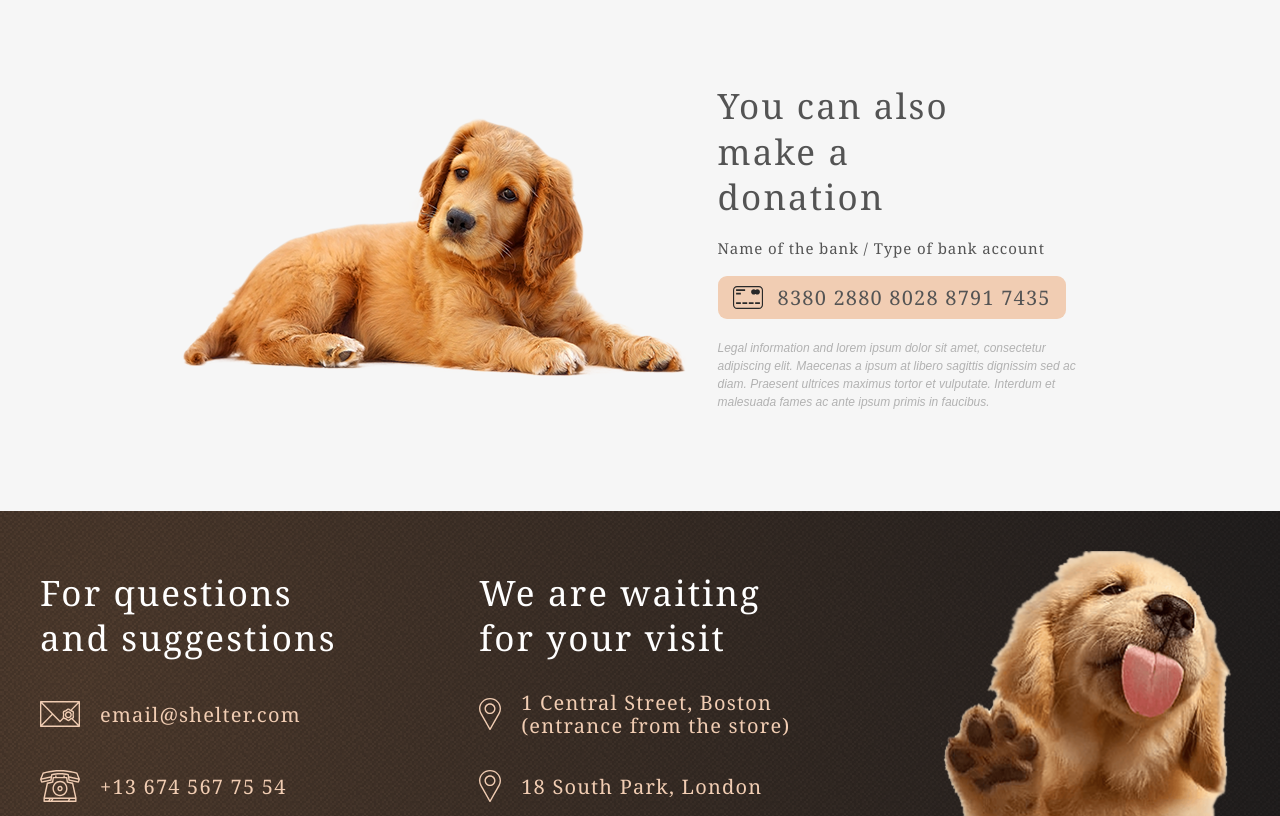
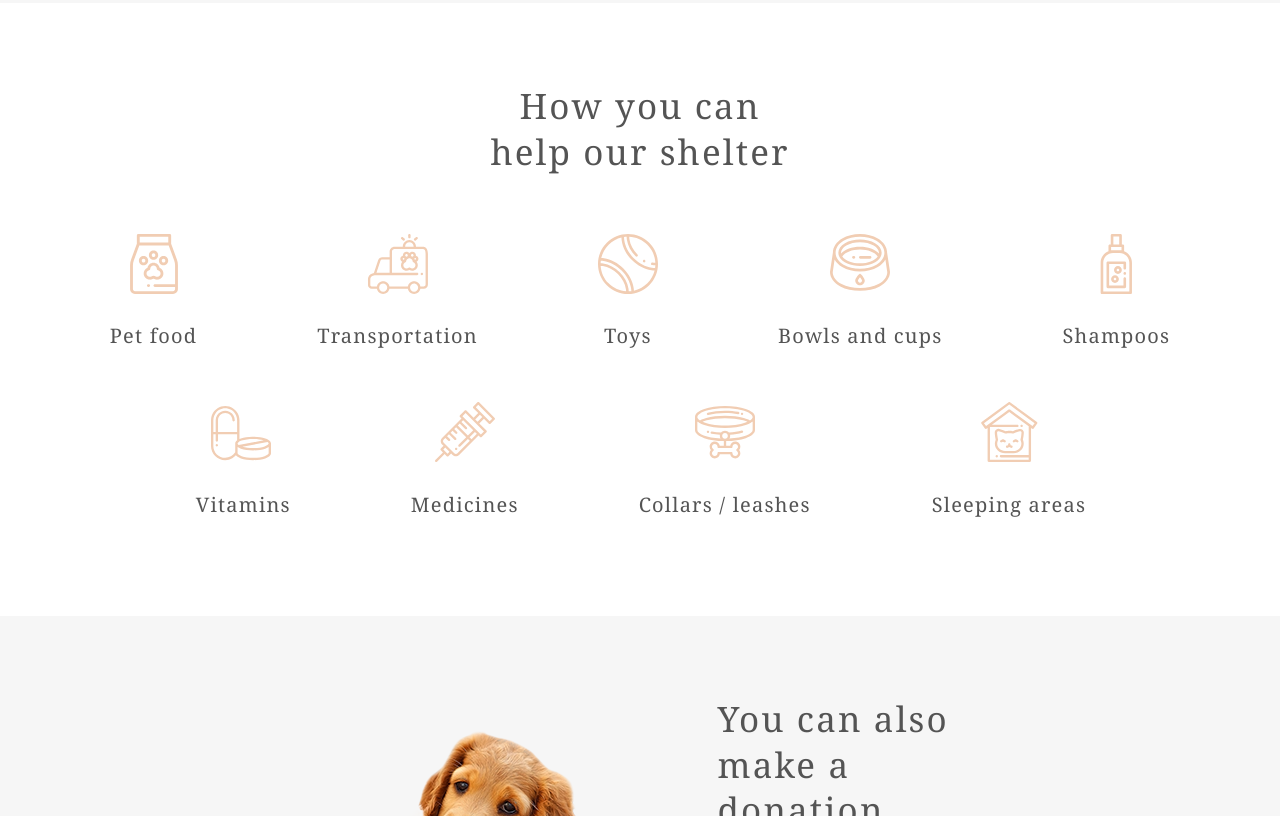
Before and after one commit to h3nnessey/2023q1, a plain HTML site: page shelter/pages/main/index.html in a window 1280 px wide. Shown: the part 2382-3198 px from the top of the page. Drawn offline with Linux system fonts and the light colour scheme.

Commit message:
feat: add help block in main page

```diff
--- a/shelter/pages/main/index.html
+++ b/shelter/pages/main/index.html
@@ -109,6 +109,67 @@
           <a class="pets__btn btn" href="../pets">Get to know the rest</a>
         </div>
       </section>
+      <section class="help" id="help">
+        <div class="container">
+          <h2 class="help__title">How you can help our shelter</h2>
+          <div class="help__items">
+            <div class="help__item help-item">
+              <div class="help-item__image">
+                <img src="../../assets/images/svg/help/pet-food.svg" alt="Pet food" />
+              </div>
+              <h3 class="help-item__title">Pet food</h3>
+            </div>
+            <div class="help__item help-item">
+              <div class="help-item__image">
+                <img src="../../assets/images/svg/help/transportation.svg" alt="Transportation" />
+              </div>
+              <h3 class="help-item__title">Transportation</h3>
+            </div>
+            <div class="help__item help-item">
+              <div class="help-item__image">
+                <img src="../../assets/images/svg/help/toys.svg" alt="Toys" />
+              </div>
+              <h3 class="help-item__title">Toys</h3>
+            </div>
+            <div class="help__item help-item">
+              <div class="help-item__image">
+                <img src="../../assets/images/svg/help/bowls-and-cups.svg" alt="Bowls and cups" />
+              </div>
+              <h3 class="help-item__title">Bowls and cups</h3>
+            </div>
+            <div class="help__item help-item">
+              <div class="help-item__image">
+                <img src="../../assets/images/svg/help/shampoos.svg" alt="Shampoos" />
+              </div>
+              <h3 class="help-item__title">Shampoos</h3>
+            </div>
+            <div class="help__item help-item">
+              <div class="help-item__image">
+                <img src="../../assets/images/svg/help/vitamins.svg" alt="Vitamins" />
+              </div>
+              <h3 class="help-item__title">Vitamins</h3>
+            </div>
+            <div class="help__item help-item">
+              <div class="help-item__image">
+                <img src="../../assets/images/svg/help/medicines.svg" alt="Medicines" />
+              </div>
+              <h3 class="help-item__title">Medicines</h3>
+            </div>
+            <div class="help__item help-item">
+              <div class="help-item__image">
+                <img src="../../assets/images/svg/help/collars-or-leashes.svg" alt="Collars / leashes" />
+              </div>
+              <h3 class="help-item__title">Collars / leashes</h3>
+            </div>
+            <div class="help__item help-item">
+              <div class="help-item__image">
+                <img src="../../assets/images/svg/help/sleeping-area.svg" alt="Sleeping area" />
+              </div>
+              <h3 class="help-item__title">Sleeping areas</h3>
+            </div>
+          </div>
+        </div>
+      </section>
       <section class="donation">
         <div class="container">
           <div class="donation__image">
--- a/shelter/pages/main/style.css
+++ b/shelter/pages/main/style.css
@@ -395,6 +395,71 @@ body {
   background: url('../../assets/images/svg/credit-card.svg') 50% 50% / cover no-repeat;
 }
 
+.help {
+  background-color: var(--color-light-xl);
+}
+
+.help > .container {
+  display: flex;
+  flex-direction: column;
+  gap: 60px;
+  padding: 80px 40px 100px 40px;
+}
+
+.help__title {
+  max-width: 320px;
+  align-self: center;
+  font-size: 35px;
+  line-height: 130%;
+  letter-spacing: 0.06em;
+  color: var(--color-dark-l);
+  text-align: center;
+}
+
+.help__items {
+  display: flex;
+  flex-wrap: wrap;
+  gap: 55px 120px;
+  justify-content: center;
+}
+
+.help-item {
+  display: flex;
+  flex-direction: column;
+  justify-content: space-between;
+  gap: 25px;
+  text-align: center;
+}
+
+.help-item:nth-child(6),
+.help-item:nth-child(8) {
+  padding-top: 4px;
+}
+
+.help-item:nth-child(6) > .help-item__title {
+  padding-left: 4px;
+}
+
+.help-item:nth-child(8) > .help-item__title {
+  padding-right: 1px;
+}
+
+.help-item:nth-child(9) > .help-item__title {
+  padding-top: 1px;
+  padding-right: 2px;
+}
+
+.help-item__image {
+  vertical-align: top;
+}
+
+.help-item__title {
+  font-size: 20px;
+  line-height: 115%;
+  letter-spacing: 0.06em;
+  color: var(--color-dark-l);
+}
+
 .footer {
   background: url('../../assets/images/background/noise_transparent@2x.png'),
     radial-gradient(110.67% 538.64% at 5.73% 50%, #513d2f 0%, #1a1a1c 100%), #211f20;
```
Also changed, not shown: shelter/assets/images/svg/help/bowls-and-cups.svg (added), shelter/assets/images/svg/help/collars-or-leashes.svg (added), shelter/assets/images/svg/help/medicines.svg (added), shelter/assets/images/svg/help/pet-food.svg (added), shelter/assets/images/svg/help/shampoos.svg (added), shelter/assets/images/svg/help/sleeping-area.svg (added), shelter/assets/images/svg/help/toys.svg (added), shelter/assets/images/svg/help/transportation.svg (added), shelter/assets/images/svg/help/vitamins.svg (added).
